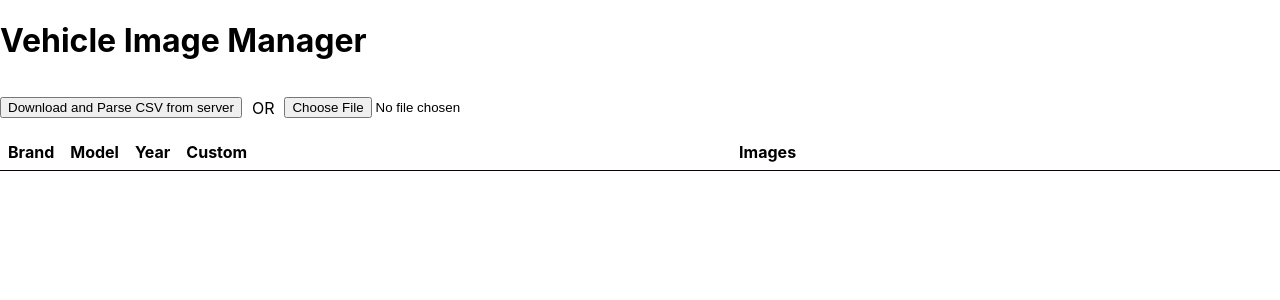
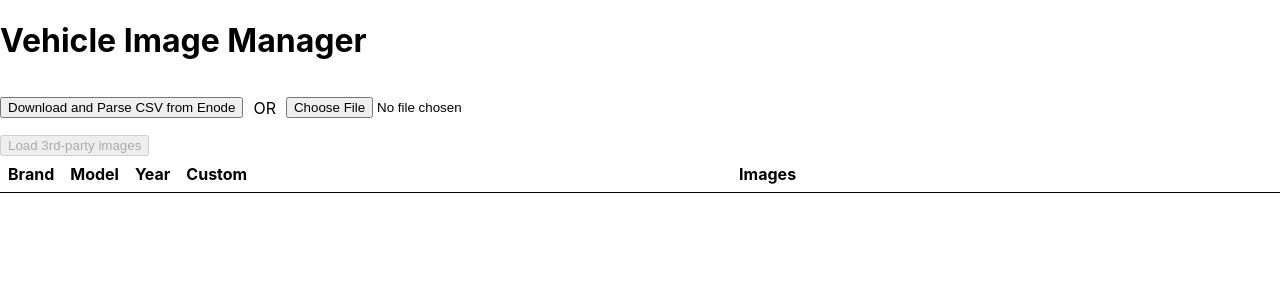
Before and after one commit to ChrissHeIs/electricco-vehicle-image-manager, a React (Create React App) app: page / in a window 1280 px wide. Shown: the top 300 px of the page. Built offline with nearby package versions, Linux system fonts and the light colour scheme.

Commit message:
Made loading third party images a separate button

```diff
--- a/src/App.tsx
+++ b/src/App.tsx
@@ -6,11 +6,16 @@ import VehicleTable from "./components/VehicleTable";
 
 const App: React.FC = () => {
   const [updatedVehicles, setUpdatedVehicles] = useState<Vehicle[]>([]);
+  const [isShowingThirdPartyImages, setIsShowingThirdPartyImages] = useState<boolean>(false);
 
   // Automatically trigger image fetching in VehicleImageFetcher after CSV is loaded
   const handleCsvLoaded = (vehicles: Vehicle[]) => {
     setUpdatedVehicles(vehicles); // Set the updated list of vehicles
   };
+
+  const showThirdPartyImages = () => {
+    setIsShowingThirdPartyImages(true);
+  }
 
   return (
     <div>
@@ -19,8 +24,10 @@ const App: React.FC = () => {
       {/* CSV Upload or URL Parsing */}
       <CsvUploader setUpdatedVehicles={handleCsvLoaded} />
 
+      <button onClick={showThirdPartyImages} disabled={updatedVehicles.length == 0}>Load 3rd-party images</button>
+
       {/* Show the list of vehicles in a table and fetch images */}
-      <VehicleTable vehicles={updatedVehicles.slice(0, 3) /* Limit to first 3 vehicles for debuggings*/}/>
+      <VehicleTable vehicles={updatedVehicles.slice(0, 3) /* Limit to first 3 vehicles for debuggings*/} shouldShowThirdPartyImages={isShowingThirdPartyImages}/>
     </div>
   );
 };
--- a/src/components/CsvUploader.tsx
+++ b/src/components/CsvUploader.tsx
@@ -66,7 +66,7 @@ const CsvUploader: React.FC<CsvUploaderProps> = ({ setUpdatedVehicles }) => {
   return (
     <div>
       <div style={{ display: 'flex', alignItems: 'center', gap: '10px' }}>
-        <button onClick={handleURLDownloadAndParse}>Download and Parse CSV from server</button>
+        <button onClick={handleURLDownloadAndParse}>Download and Parse CSV from Enode</button>
         <p>OR</p>
   <     input type="file" accept=".csv" onChange={handleFileUpload} />
       </div>
--- a/src/components/VehicleTable.tsx
+++ b/src/components/VehicleTable.tsx
@@ -7,9 +7,10 @@ import OverrideImage from './OverrideImage';
 
 interface VehicleTableProps {
   vehicles: Vehicle[];
+  shouldShowThirdPartyImages: boolean;
 }
 
-const VehicleTable: React.FC<VehicleTableProps> = ({ vehicles }) => {
+const VehicleTable: React.FC<VehicleTableProps> = ({ vehicles, shouldShowThirdPartyImages }) => {
   const handleImageChange = (newImage: string | null) => {
     // setImage(newImage); // Update image in parent state
   };
@@ -35,7 +36,11 @@ const VehicleTable: React.FC<VehicleTableProps> = ({ vehicles }) => {
               <OverrideImage image={null} onChange={handleImageChange} />
             </td>
             <td>
+              {shouldShowThirdPartyImages ? (
               <VehicleImageFetchingList vehicle={vehicle}/>
+              ) : (
+                null
+              )}
             </td>
           </tr>
         ))}
```
